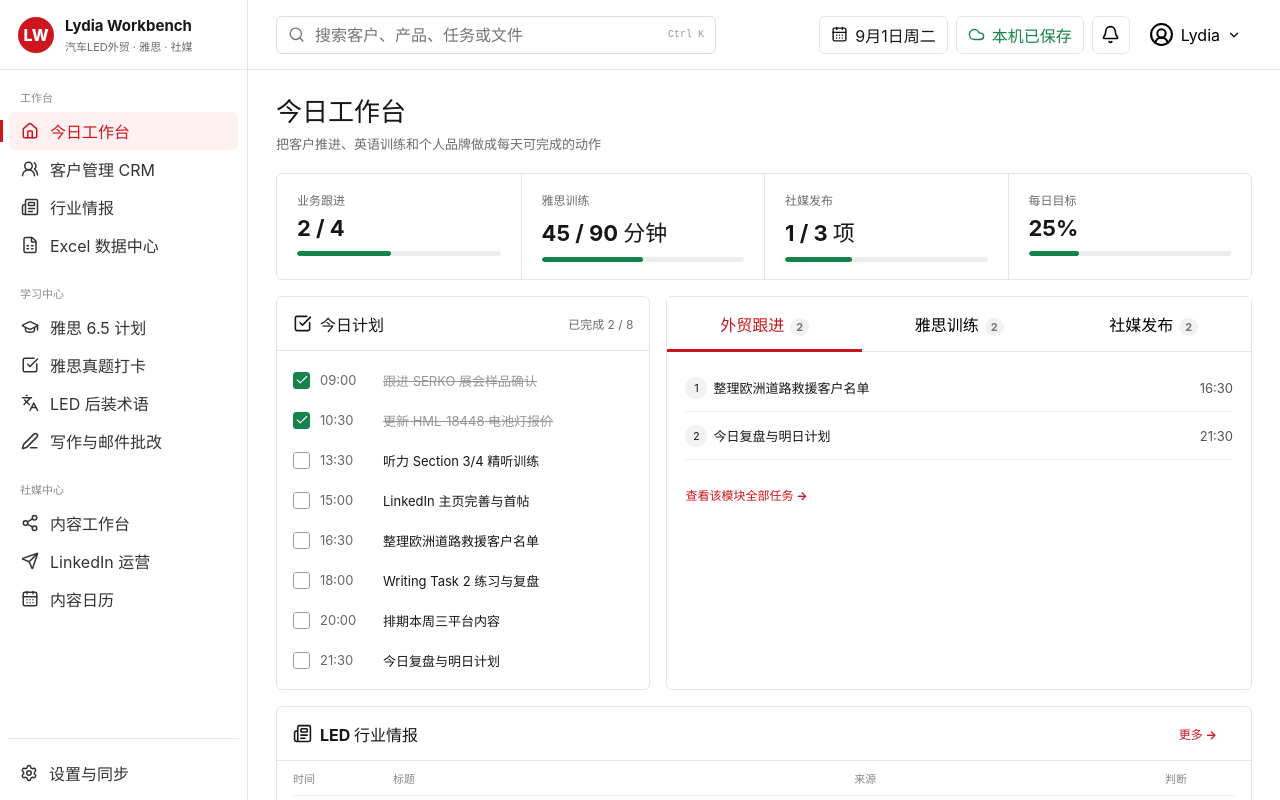
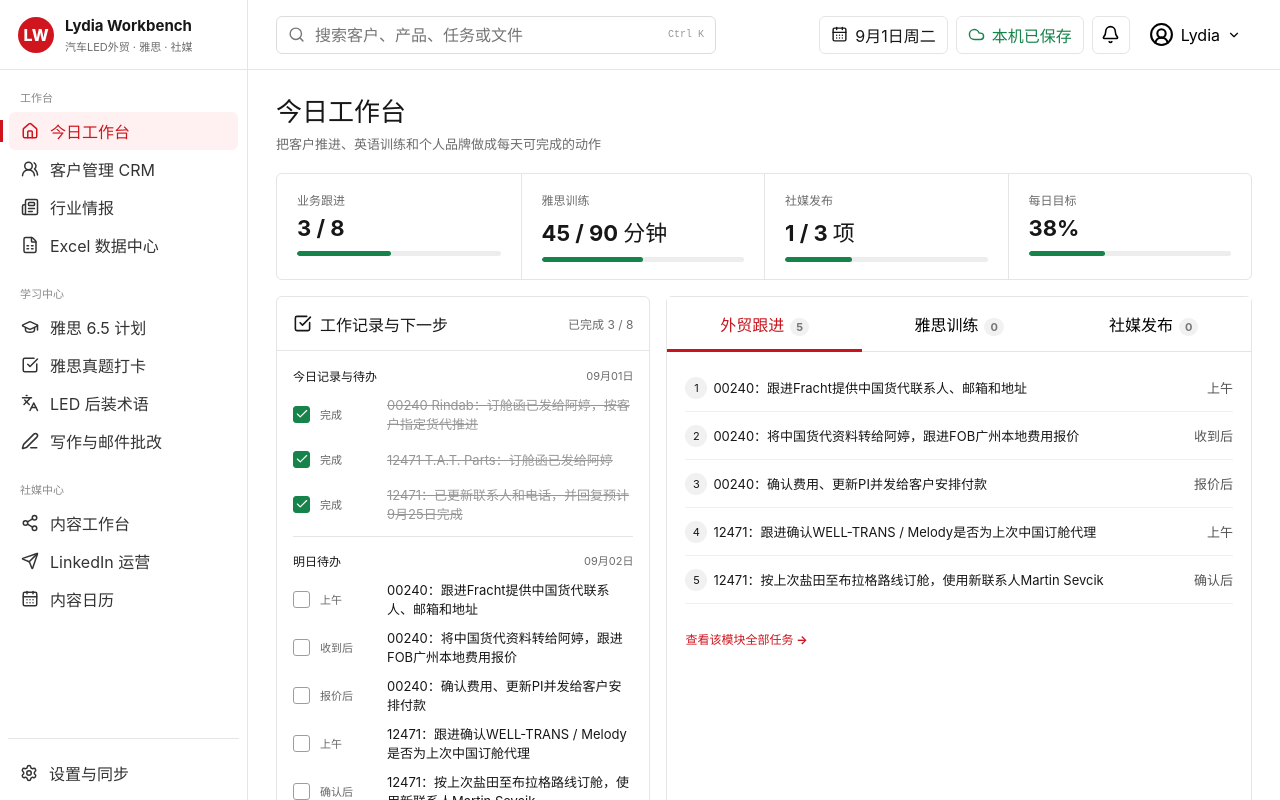
Before and after one commit to tianjiaozhou60-debug/lydia-workbench, a React (Vite) app: page / in a window 1280 px wide. Shown: the top 800 px of the page. Built offline with nearby package versions, Linux system fonts and the light colour scheme.

Commit message:
Add dated shipping follow-up log

```diff
--- a/src/main.jsx
+++ b/src/main.jsx
@@ -24,16 +24,25 @@ const localDateKey = (date = new Date()) => {
   return `${year}-${month}-${day}`;
 };
 
-const initialTasks = [
-  { id: 1, time: '09:00', title: '跟进 SERKO 展会样品确认', lane: 'sales', done: true },
-  { id: 2, time: '10:30', title: '更新 HML-18448 电池灯报价', lane: 'sales', done: true },
-  { id: 3, time: '13:30', title: '听力 Section 3/4 精听训练', lane: 'ielts', done: false },
-  { id: 4, time: '15:00', title: 'LinkedIn 主页完善与首帖', lane: 'social', done: false },
-  { id: 5, time: '16:30', title: '整理欧洲道路救援客户名单', lane: 'sales', done: false },
-  { id: 6, time: '18:00', title: 'Writing Task 2 练习与复盘', lane: 'ielts', done: false },
-  { id: 7, time: '20:00', title: '排期本周三平台内容', lane: 'social', done: false },
-  { id: 8, time: '21:30', title: '今日复盘与明日计划', lane: 'sales', done: false }
+const seededTasks = [
+  { id: '2026-09-01-00240-booking', date: '2026-09-01', time: '完成', title: '00240 Rindab：订舱函已发给阿婷，按客户指定货代推进', lane: 'sales', done: true },
+  { id: '2026-09-01-12471-booking', date: '2026-09-01', time: '完成', title: '12471 T.A.T. Parts：订舱函已发给阿婷', lane: 'sales', done: true },
+  { id: '2026-09-01-12471-contact', date: '2026-09-01', time: '完成', title: '12471：已更新联系人和电话，并回复预计9月25日完成', lane: 'sales', done: true },
+  { id: '2026-09-02-00240-agent', date: '2026-09-02', time: '上午', title: '00240：跟进Fracht提供中国货代联系人、邮箱和地址', lane: 'sales', done: false },
+  { id: '2026-09-02-00240-quote', date: '2026-09-02', time: '收到后', title: '00240：将中国货代资料转给阿婷，跟进FOB广州本地费用报价', lane: 'sales', done: false },
+  { id: '2026-09-02-00240-pi', date: '2026-09-02', time: '报价后', title: '00240：确认费用、更新PI并发给客户安排付款', lane: 'sales', done: false },
+  { id: '2026-09-02-12471-agent', date: '2026-09-02', time: '上午', title: '12471：跟进确认WELL-TRANS / Melody是否为上次中国订舱代理', lane: 'sales', done: false },
+  { id: '2026-09-02-12471-booking', date: '2026-09-02', time: '确认后', title: '12471：按上次盐田至布拉格路线订舱，使用新联系人Martin Sevcik', lane: 'sales', done: false }
 ];
+
+const mergeSeededTasks = (stored = []) => {
+  const customTasks = stored.filter(task => !Number.isInteger(task.id) || task.id > 8);
+  const byId = new Map(customTasks.map(task => [task.id, task]));
+  seededTasks.forEach(task => {
+    if (!byId.has(task.id)) byId.set(task.id, task);
+  });
+  return Array.from(byId.values());
+};
 
 const initialLeads = [
   { company: 'TEVOR Sp. z o.o.', country: '波兰', type: '救援车辆制造商', contact: 'Export Manager', status: '待开发', next: '发送HML-18448场景方案', priority: 'A' },
@@ -77,9 +86,23 @@ function usePersistedState(key, fallback) {
   return [value, setValue];
 }
 
+function useTaskState() {
+  const [tasks, setTasks] = useState(() => {
+    try {
+      const current = JSON.parse(localStorage.getItem('lydia.tasks.v2'));
+      const legacy = JSON.parse(localStorage.getItem('lydia.tasks'));
+      return mergeSeededTasks(current ?? legacy ?? []);
+    } catch {
+      return seededTasks;
+    }
+  });
+  useEffect(() => localStorage.setItem('lydia.tasks.v2', JSON.stringify(tasks)), [tasks]);
+  return [tasks, setTasks];
+}
+
 function App() {
   const [page, setPage] = useState('today');
-  const [tasks, setTasks] = usePersistedState('lydia.tasks', initialTasks);
+  const [tasks, setTasks] = useTaskState();
   const [leads, setLeads] = usePersistedState('lydia.leads', initialLeads);
   const [notes, setNotes] = usePersistedState('lydia.notes', []);
   const [lane, setLane] = useState('sales');
@@ -98,7 +121,7 @@ function App() {
 
   const addQuick = (text) => {
     if (!text.trim()) return;
-    const item = { id: Date.now(), time: '待安排', title: text.trim(), lane, done: false };
+    const item = { id: Date.now(), date: localDateKey(), time: '待安排', title: text.trim(), lane, done: false };
     setTasks([...tasks, item]);
     setNotes([{ id: item.id, text: text.trim(), createdAt: new Date().toISOString() }, ...notes]);
     showToast('已加入今日计划');
@@ -174,6 +197,17 @@ function Dashboard({ tasks, toggleTask, doneCount, percent, lane, setLane, addQu
   const [capture, setCapture] = useState('');
   const laneTasks = tasks.filter(t => t.lane === lane && !t.done);
   const submit = () => { addQuick(capture); setCapture(''); };
+  const today = localDateKey();
+  const tomorrowDate = new Date();
+  tomorrowDate.setDate(tomorrowDate.getDate() + 1);
+  const tomorrow = localDateKey(tomorrowDate);
+  const taskSections = [
+    { id: 'today', label: '今日记录与待办', date: today, tasks: tasks.filter(task => task.date === today) },
+    { id: 'tomorrow', label: '明日待办', date: tomorrow, tasks: tasks.filter(task => task.date === tomorrow) },
+    { id: 'overdue', label: '待继续处理', date: '', tasks: tasks.filter(task => task.date && task.date < today && !task.done) },
+    { id: 'history', label: '近期完成', date: '', tasks: tasks.filter(task => task.date && task.date < today && task.done) },
+    { id: 'other', label: '其他计划', date: '', tasks: tasks.filter(task => !task.date) }
+  ].filter(section => section.tasks.length);
   return <>
     <PageHead title="今日工作台" subtitle="把客户推进、英语训练和个人品牌做成每天可完成的动作" />
     <section className="progress-strip">
@@ -184,8 +218,11 @@ function Dashboard({ tasks, toggleTask, doneCount, percent, lane, setLane, addQu
     </section>
     <div className="dashboard-grid">
       <section className="panel day-plan">
-        <div className="panel-title"><div><CheckSquare size={19}/>今日计划</div><span>已完成 {doneCount} / {tasks.length}</span></div>
-        <div className="task-list">{tasks.map(task => <label className={`task-row ${task.done ? 'done' : ''}`} key={task.id}><input type="checkbox" checked={task.done} onChange={() => toggleTask(task.id)}/><span className="custom-check">{task.done && <Check size={14}/>}</span><time>{task.time}</time><span>{task.title}</span></label>)}</div>
+        <div className="panel-title"><div><CheckSquare size={19}/>工作记录与下一步</div><span>已完成 {doneCount} / {tasks.length}</span></div>
+        <div className="task-list">{taskSections.map(section => <div className="task-section" key={section.id}>
+          <div className="task-section-title"><strong>{section.label}</strong>{section.date && <span>{section.date.slice(5).replace('-', '月')}日</span>}</div>
+          {section.tasks.map(task => <label className={`task-row ${task.done ? 'done' : ''}`} key={task.id}><input type="checkbox" checked={task.done} onChange={() => toggleTask(task.id)}/><span className="custom-check">{task.done && <Check size={14}/>}</span><time>{task.time}</time><span>{task.title}</span></label>)}
+        </div>)}</div>
       </section>
       <section className="panel focus-panel">
         <div className="lane-tabs">{Object.entries(laneMeta).map(([id, meta]) => <button style={{'--lane': meta.color}} className={lane === id ? 'active' : ''} onClick={() => setLane(id)} key={id}>{meta.label}<span>{tasks.filter(t => t.lane === id && !t.done).length}</span></button>)}</div>
```
Also changed, not shown: src/styles.css.
